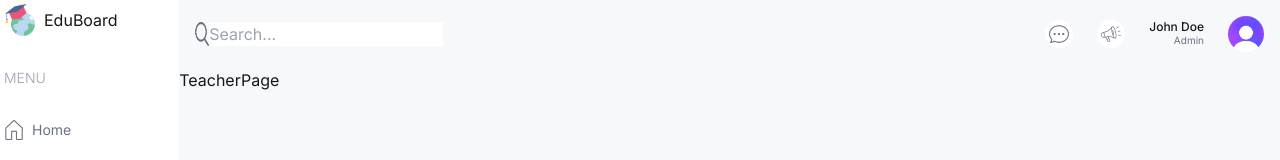
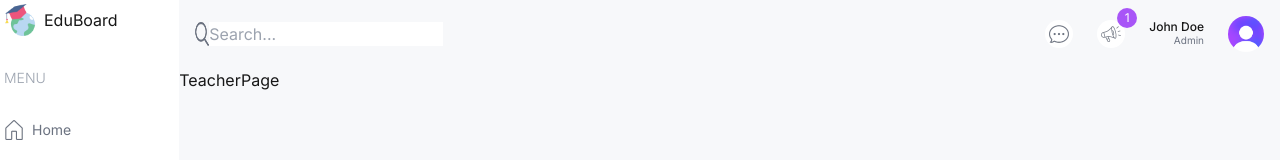
Before and after one commit to mysandesh/EduBoard, a Next.js app: page /teacher in a window 1280 px wide. Shown: the top 160 px of the page. Built offline with nearby package versions, Linux system fonts and the light colour scheme.

Commit message:
Notifications area added on navbar

```diff
--- a/src/components/Navbar.tsx
+++ b/src/components/Navbar.tsx
@@ -13,8 +13,11 @@ const Navbar = () => {
         <div className="bg-white rounded-full w-7 h-7 flex items-center justify-center cursor-pointer">
           <Image src="/message.png" alt="" width={20} height={20} />
         </div>
-        <div className="bg-white rounded-full w-7 h-7 flex items-center justify-center cursor-pointer">
+        <div className="bg-white rounded-full w-7 h-7 flex items-center justify-center cursor-pointer relative">
           <Image src="/announcement.png" alt="" width={20} height={20} />
+          <div className="absolute -top-3 -right-3 w-5 h-5 flex items-center justify-center bg-purple-500 text-white rounded-full text-xs">
+            1
+          </div>
         </div>
         <div className="flex flex-col">
           <span className="text-xs leading-3 font-medium">John Doe</span>
```
